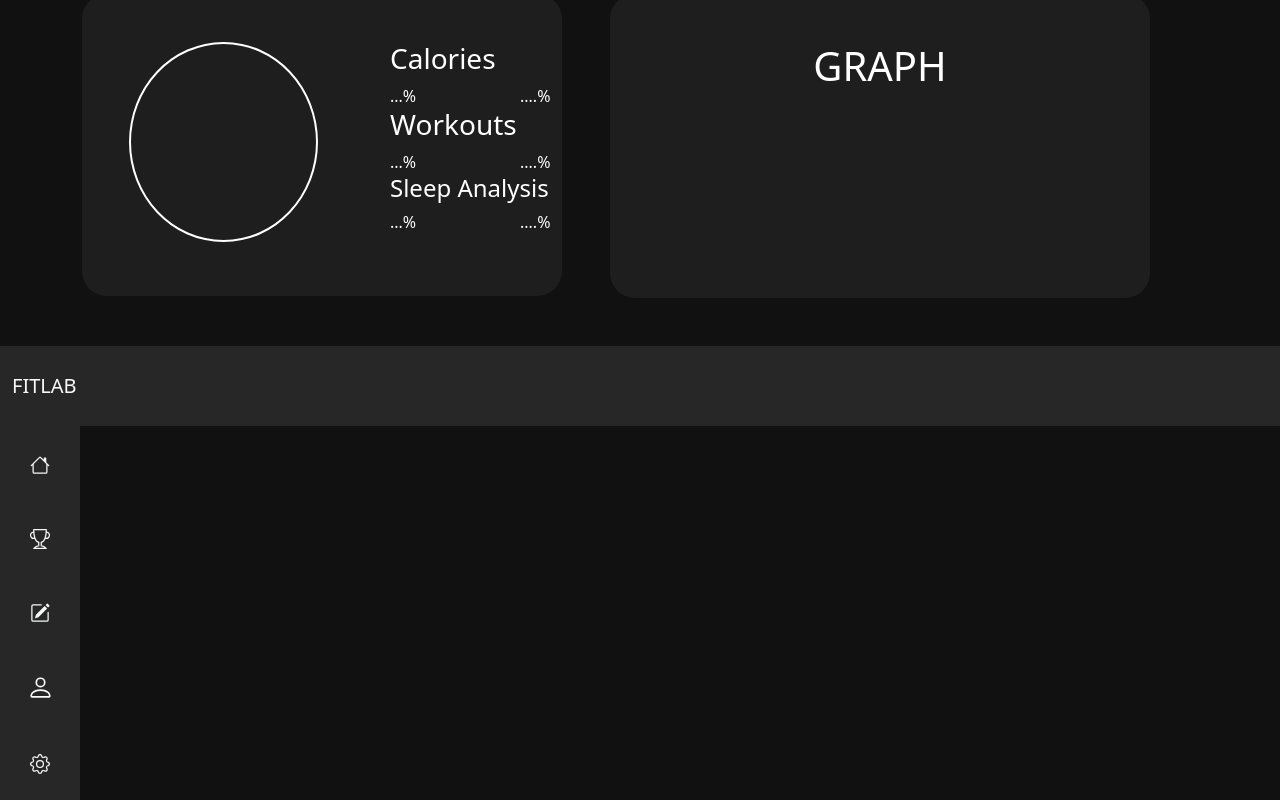
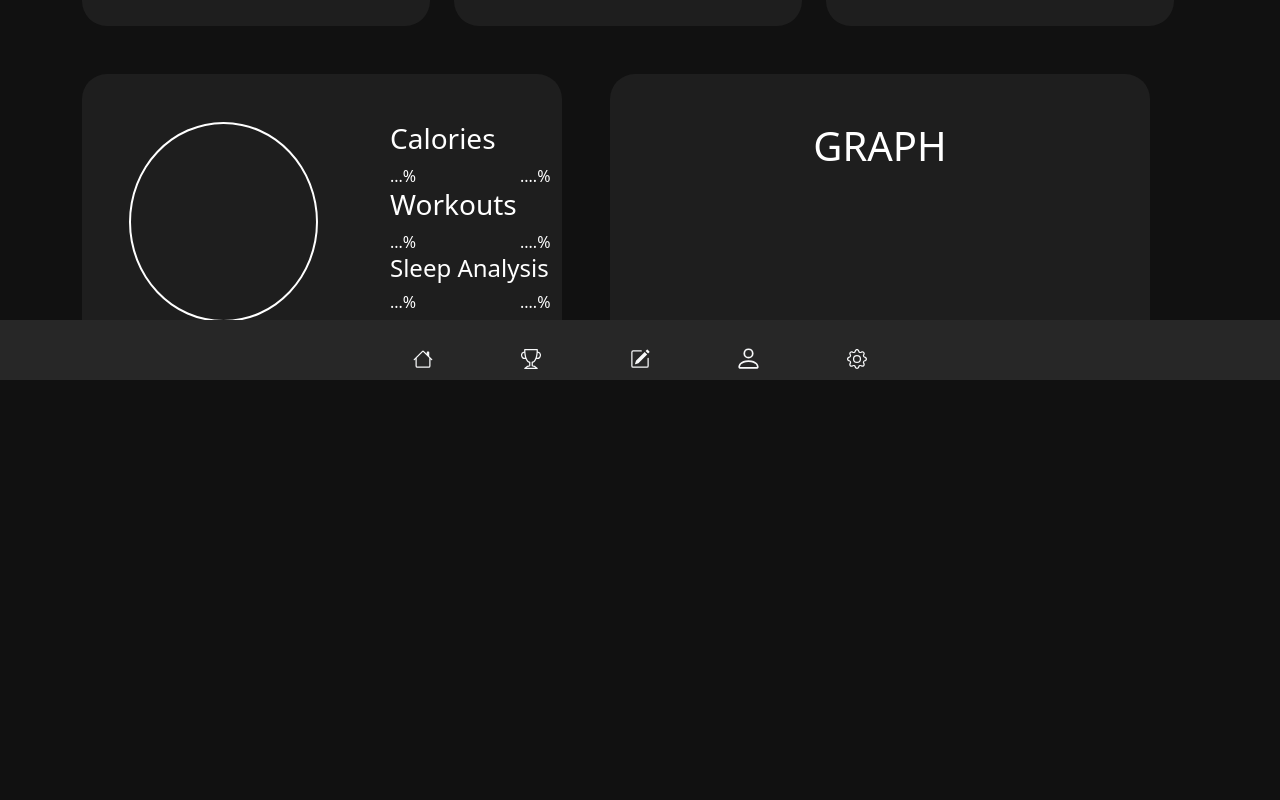
Before and after one commit to dinsorkot/FIT_LAB, a Vue app: page /dashboard in a window 1280 px wide. Shown: the part 420-1220 px from the top of the page. After the commit the page ends 846 px from the top, so only its background shows below. Built offline with nearby package versions, Linux system fonts and the light colour scheme.

Commit message:
เปลี่ยนnavbar

```diff
--- a/src/component/bar.vue
+++ b/src/component/bar.vue
@@ -2,8 +2,6 @@
 import { RouterLink } from 'vue-router'
 </script>
 <template>
-  <slot name="page"></slot>
-  <div class="position-fix">
   <div>
     <nav class="navbar" style="background-color: #272727; height: 80px">
       <div class="container-fluid">
@@ -11,10 +9,10 @@ import { RouterLink } from 'vue-router'
       </div>
     </nav>
   </div>
-  <div class="">
-    <div class="row m-0">
-      <div class="col-1 text-light text-center p-0" style="background-color: #272727; width: 80px">
-        <div class="sidemenu">
+  <div class="position-fixed w-100 bottom-0 start-50 translate-middle-x z-1">
+    <div class="">
+      <div class="row justify-content-center text-light text-center p-0" style="background-color: #272727; height: 60px">
+        <div class="sidemenu col-1">
           <RouterLink to="/home">
             <svg
               xmlns="http://www.w3.org/2000/svg"
@@ -30,7 +28,7 @@ import { RouterLink } from 'vue-router'
             </svg>
           </RouterLink>
         </div>
-        <div class="sidemenu">
+        <div class="sidemenu col-1">
           <RouterLink to="/dashboard">
             <svg
               xmlns="http://www.w3.org/2000/svg"
@@ -46,7 +44,7 @@ import { RouterLink } from 'vue-router'
             </svg>
           </RouterLink>
         </div>
-        <div class="sidemenu">
+        <div class="sidemenu col-1">
           <RouterLink to="/form">
             <svg
               xmlns="http://www.w3.org/2000/svg"
@@ -66,7 +64,7 @@ import { RouterLink } from 'vue-router'
             </svg>
           </RouterLink>
         </div>
-        <div class="sidemenu">
+        <div class="sidemenu col-1">
           <RouterLink to="/profile">
             <svg
               xmlns="http://www.w3.org/2000/svg"
@@ -82,7 +80,7 @@ import { RouterLink } from 'vue-router'
             </svg>
           </RouterLink>
         </div>
-        <div class="sidemenu">
+        <div class="sidemenu col-1">
           <RouterLink to="/setting">
             <svg
               xmlns="http://www.w3.org/2000/svg"
@@ -102,12 +100,10 @@ import { RouterLink } from 'vue-router'
           </RouterLink>
         </div>
       </div>
-      <div class="col p-0 m-0">
-        <!--หน้าที่พวกมึงต้องใช้-->
-      </div>
     </div>
   </div>
-</div>
+
+  <slot name="page"></slot>
 </template>
 <style scoped>
 .sidemenu {
--- a/src/component/setting.vue
+++ b/src/component/setting.vue
@@ -1,5 +1,5 @@
 <template>
-    <div class="container mt-5 btnclick">
+    <div class="container  mt-5 btnclick">
         <div class="d-flex align-items-center h-100 ms-5">
             <div class="card d-flex align-items-center justify-content-center"
                 style="background-color: #121212;width:150px; height:150px; border-radius: 25px;">
@@ -31,7 +31,7 @@
             </div>
         </div>
     </div>
-    <div class="position-relative me-5" style="height: 290px;">
+    <div class="position-relative me-5" style="height: 200px;">
         <div>
             <a class=" position-absolute  d-flex align-items-center justify-content-center signout" >
                 <svg xmlns="http://www.w3.org/2000/svg" width="32" height="32" fill="currentColor"
@@ -60,7 +60,7 @@
 
 .signout {
     right: 10px;
-    bottom: 0px;
+    bottom: 100px;
     background-color: #1E1E1E;
     border-radius: 25px;
     width: 100px;
@@ -68,8 +68,6 @@
     transition: 0.5s;
 }
 .signout:hover {
-    right: 5px;
-    bottom: -5px;
     border-radius: 25px;
     width: 110px;
     height: 70px;
```
